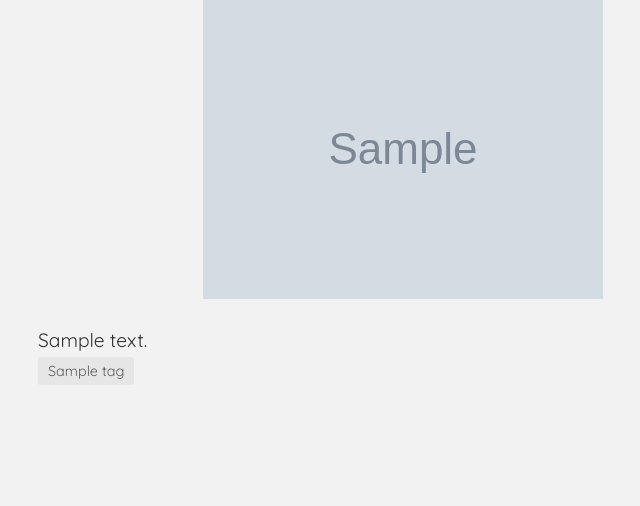
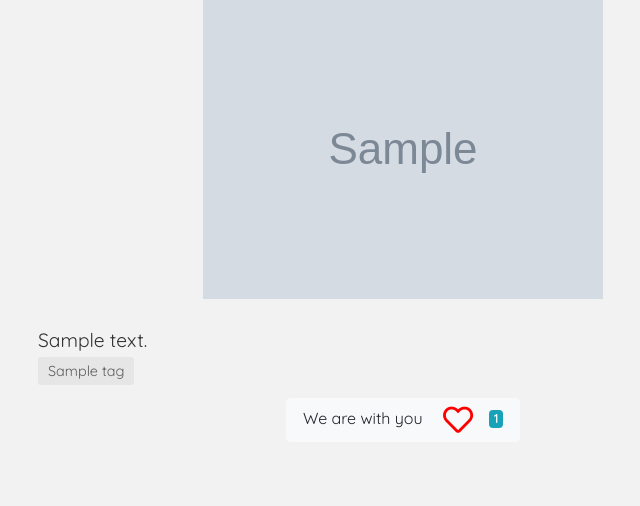
Before and after one commit to rijalanupraj/halkapan, a Django app: a page that uses posts/templates/posts/post-detail.html in a window 1280 px wide. Shown: the part 265-771 px from the top of the page, without its empty margins (237-877 px from the left). Run offline with Django 3.2, Linux system fonts and the light colour scheme; tables that the repository leaves empty hold one stand-in row (values such as "Sample post"); grey boxes marked "Sample" are stand-in pictures; some libraries are stand-ins or nearby versions.

Commit message:
Add We care button on post detail page

```diff
--- a/posts/static/posts/css/blog-detail.css
+++ b/posts/static/posts/css/blog-detail.css
@@ -85,7 +85,7 @@
 .blog-detail-page ul.tags {
     list-style: none;
     padding-left: 0;
-    margin: 0 0 3rem 0;
+    margin: 0 0 1rem 0;
 }
 .blog-detail-page ul.tags li {
     display: inline-block;
@@ -116,3 +116,13 @@
     margin-left: 5px;
     margin-top: -4px;
 }
+
+.we-care {
+    font-size: 30px;
+    vertical-align: middle;
+    margin: 0px 1rem;
+}
+
+.fa-heart {
+    color: red;
+}
--- /dev/null
+++ b/posts/static/posts/js/blog-detail-page-post-like-toggle.js
@@ -0,0 +1,27 @@
+$(document).ready(function () {
+    $(".post-like-toggle").click(function (e) {
+        e.preventDefault();
+        var href = this.href;
+        likeButton = $(this).children('i');
+        likeCount = $(this).children('.like-number').text();
+        var current = $(this);
+        $.ajax({
+            url: href,
+            success: function (response) {
+                if (response["isLiked"]) {
+                    likeButton.removeClass('far');
+                    likeButton.addClass('fa');
+                    likeCount++;
+                    current.children('.like-number').html(likeCount);
+
+                } else {
+                    likeButton.removeClass('fa');
+                    likeButton.addClass('far');
+                    likeCount--;
+                    current.children('.like-number').html(likeCount);
+
+                }
+            }
+        })
+    })
+});
--- a/posts/templates/posts/post-detail.html
+++ b/posts/templates/posts/post-detail.html
@@ -59,7 +59,19 @@
 
                     </ul>
                 </div>
-
+                <!-- Like Button -->
+                <div class="d-flex mb-3 justify-content-center">
+                    {% if user.is_authenticated %}
+                    <a role="button" type="button" class="post-like-toggle btn btn-light px-3"
+                        href="{% url 'posts:post-like-toggle' object.slug %}" title="Like"> {% if user.profile in object.likes.all %}We are with you <i class="we-care fa fa-heart fa-2x"></i>{% else %}
+                        We are with you <i class="we-care far fa-heart fa-2x"></i> {% endif %} <span
+                            class="badge badge-info like-number">{{object.likes.count}}</span></a>
+                    {% else %}
+                    <a role="button" type="button" class="btn btn-light px-3"href="{% url 'accounts:login' %}?next={% url 'posts:post-detail' object.slug %}"
+                        title="Like">We are with you <i class="we-care far fa-heart fa-2x"></i><span
+                            class="badge badge-info">{{object.likes.count}}</span></a>
+                    {% endif %}
+                </div>
             </div>
         </div>
     </div>
@@ -67,4 +79,5 @@
 
     {% block additional_body %}
     <script src="{% static 'posts/js/confirm-delete.js' %}"></script>
+    <script src="{% static 'posts/js/blog-detail-page-post-like-toggle.js' %}"></script>
     {% endblock %}
--- a/userprofile/templates/userprofile/all_user_profile.html
+++ b/userprofile/templates/userprofile/all_user_profile.html
@@ -14,7 +14,8 @@ Users | HalkaPan
             <div class="card my-2 p-1">
                 <img src="{{profile.image.url}}" class="rounded-circle align-self-center" width="100" height="100"
                     alt="">
-                <h3 class="profile-username text-center">{{profile.user.username}}</h3>
+                <a class="profile-username text-center"
+                    href="{% url 'userprofile:author-profile-page' profile.user.username %}">{{profile.user.username}}</a>
 
                 <p class="text-muted text-center">Bio Here</p>
 
```
